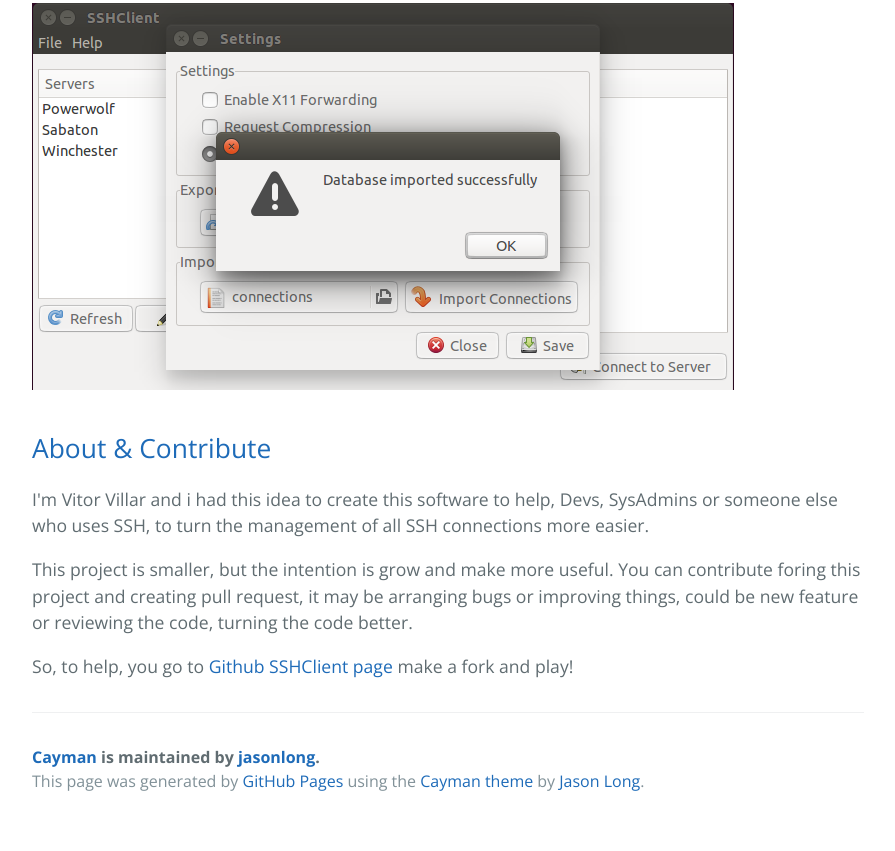
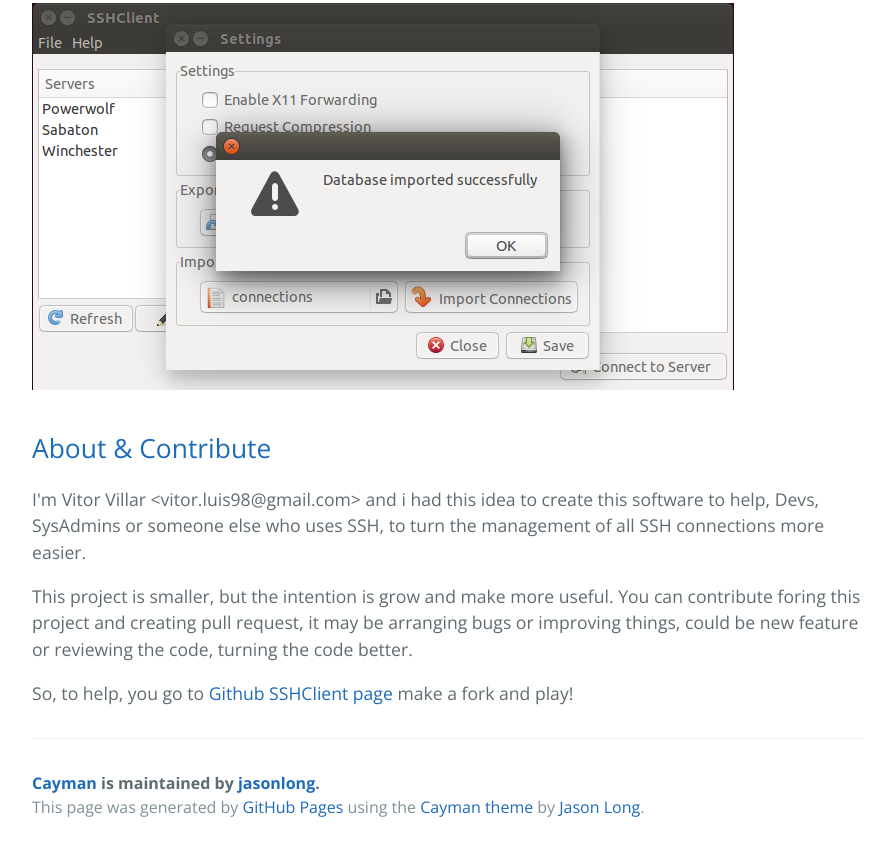
Before and after one commit to vitorluis/SSHClient, a website: page index.html in a window 1280 px wide. Shown: the part 6705-7556 px from the top of the page, without its empty margins (192-1087 px from the left). Before the commit the page ends 7530 px from the top, so only its background shows below. Drawn offline with nearby package versions, Linux system fonts and the light colour scheme.

Commit message:
Settings and Contribute

```diff
--- a/index.html
+++ b/index.html
@@ -112,7 +112,7 @@
 
     <h2>About &amp; Contribute</h2>
     <p>
-        I'm Vitor Villar <vitor.luis98@gmail.com> and i had this idea to create this software to help, Devs, SysAdmins or someone else who uses SSH, to turn the management of all SSH connections more easier.
+        I'm Vitor Villar &lt;vitor.luis98@gmail.com&gt; and i had this idea to create this software to help, Devs, SysAdmins or someone else who uses SSH, to turn the management of all SSH connections more easier.
     </p>
     <p>
         This project is smaller, but the intention is grow and make more useful. You can contribute foring this project and creating pull request, it may be arranging bugs or improving things, could be new feature or reviewing the code, turning the code better.
```
